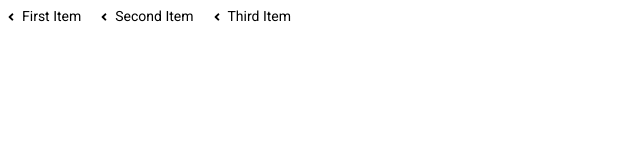
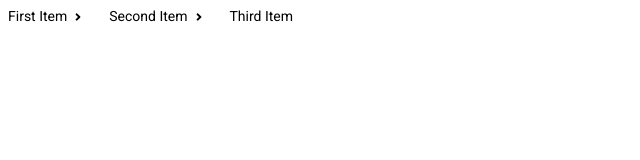
Before and after one commit to umanglani/angular-custom-dropdown, an Angular app: page / in a window 1280 px wide. Shown: the top 160 px of the page, without its empty margins (0-640 px from the left). Built offline with nearby package versions, Linux system fonts and the light colour scheme.

Commit message:
3 files modified

```diff
--- a/src/app/breadcrumb/breadcrumb.component.html
+++ b/src/app/breadcrumb/breadcrumb.component.html
@@ -2,6 +2,6 @@
   <div *ngFor="let bcItem of bcItems; let i = index;" class="bc-item">
     <fa-icon [icon]="['fas', 'angle-left']" *ngIf="bcConfig.orientation === 'rtl'"></fa-icon>
     <span class="bc-title">{{bcItem.text}}</span>
-    <span class="bc-symbol" *ngIf="bcConfig.orientation === 'ltr' && i > 0 && i < bcItems.length -1">&lt;</span>
+    <fa-icon [icon]="['fas', 'angle-right']" *ngIf="bcConfig.orientation === 'ltr' && i !== bcItems.length -1"></fa-icon>
   </div>
 </div>
--- a/src/app/breadcrumb/breadcrumb.component.scss
+++ b/src/app/breadcrumb/breadcrumb.component.scss
@@ -31,7 +31,7 @@
 
     transition: all 0.3s ease-in-out;
 
-    &:hover {
+    &:not(:last-child):hover {
       cursor: pointer;
       font-weight: bold;
       transition: all 0.3s ease-in-out;
--- a/src/app/breadcrumb/breadcrumb.component.ts
+++ b/src/app/breadcrumb/breadcrumb.component.ts
@@ -32,7 +32,7 @@ export class BreadcrumbComponent implements OnInit {
   ngOnInit() {
     this.bcConfig = {
       align: 'left',
-      orientation: 'rtl'
+      orientation: 'ltr'
     };
 
     this.bcItems = new Array<BreadcrumbItem>();
```
